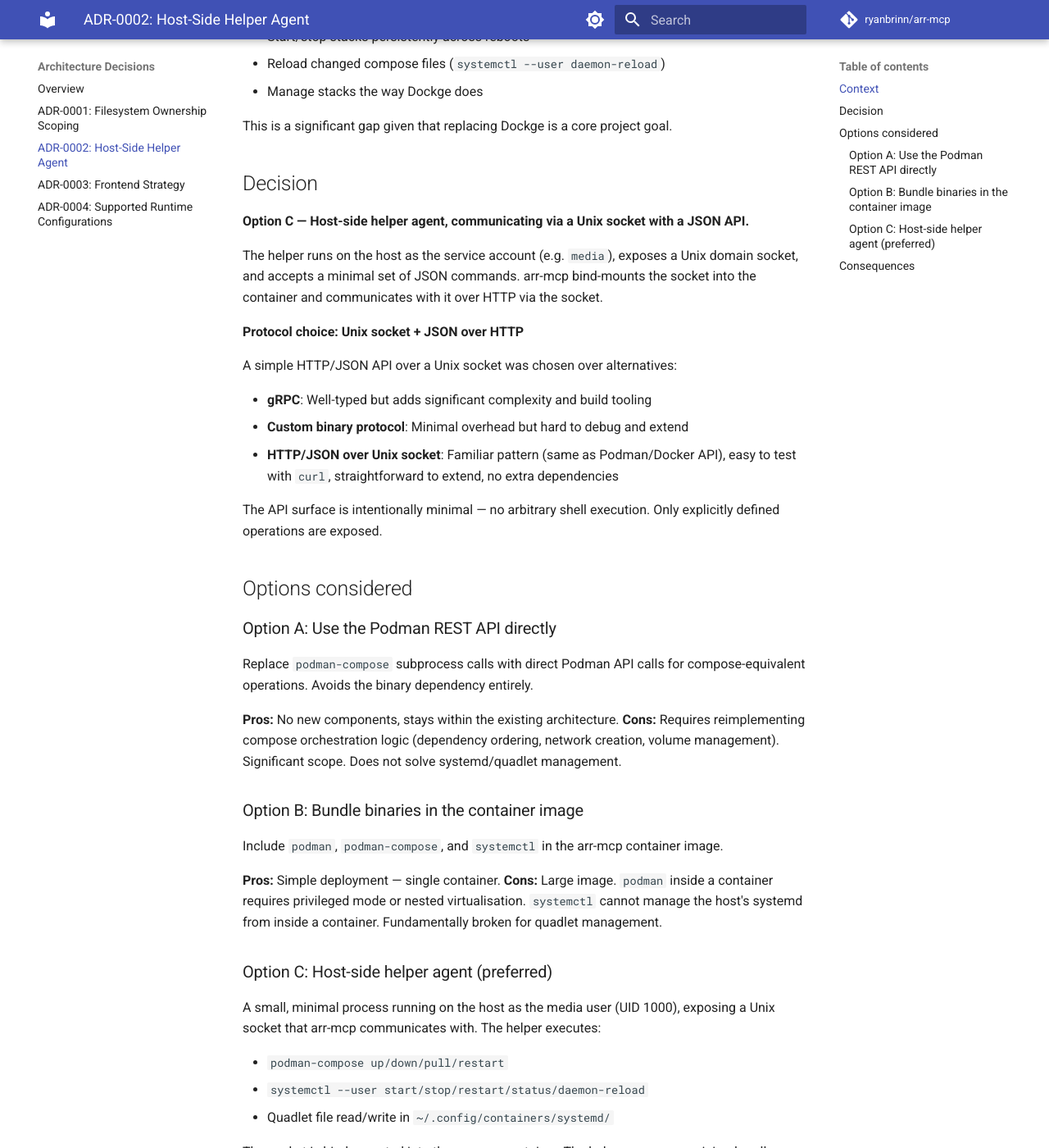
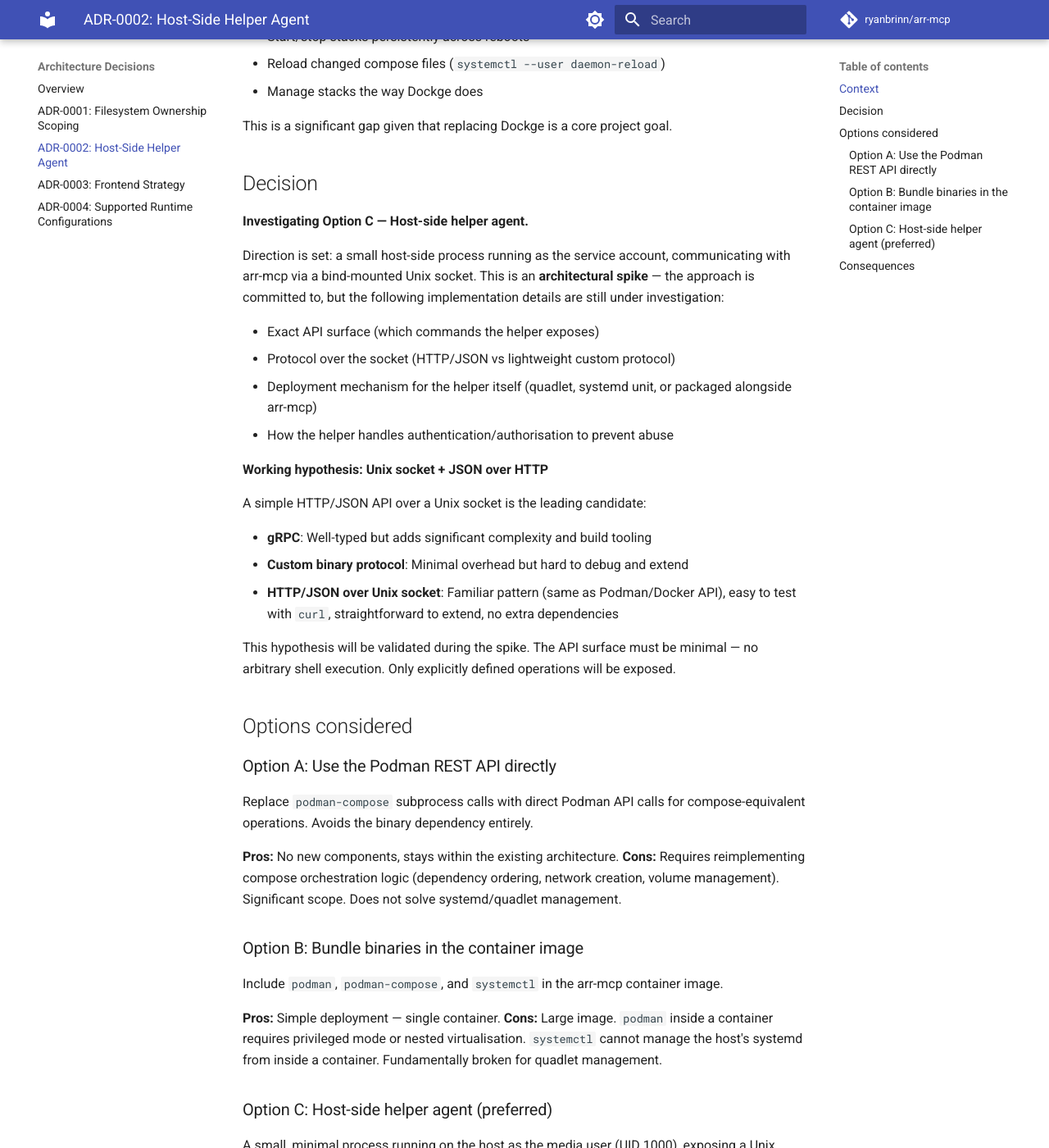
Before and after one commit to ryanbrinn/arr-mcp, an MkDocs documentation site: the page built from docs/adr/0002-host-side-helper-agent.md, in a window 1280 px wide and 1400 px high, scrolled down 795 px. Shown: the whole window at 82% size. Built offline with MkDocs 1.6.1 and Material for MkDocs 9.7.7, drawn with Linux system fonts in a browser that asks for light colours; comment, search, counter and statistics services are not loaded.

Commit message:
fix: update ADR-0002 to reflect spike status and open investigation questions

```diff
--- a/docs/adr/0002-host-side-helper-agent.md
+++ b/docs/adr/0002-host-side-helper-agent.md
@@ -25,19 +25,24 @@ This is a significant gap given that replacing Dockge is a core project goal.
 
 ## Decision
 
-**Option C — Host-side helper agent, communicating via a Unix socket with a JSON API.**
+**Investigating Option C — Host-side helper agent.**
 
-The helper runs on the host as the service account (e.g. `media`), exposes a Unix domain socket, and accepts a minimal set of JSON commands. arr-mcp bind-mounts the socket into the container and communicates with it over HTTP via the socket.
+Direction is set: a small host-side process running as the service account, communicating with arr-mcp via a bind-mounted Unix socket. This is an **architectural spike** — the approach is committed to, but the following implementation details are still under investigation:
 
-**Protocol choice: Unix socket + JSON over HTTP**
+- Exact API surface (which commands the helper exposes)
+- Protocol over the socket (HTTP/JSON vs lightweight custom protocol)
+- Deployment mechanism for the helper itself (quadlet, systemd unit, or packaged alongside arr-mcp)
+- How the helper handles authentication/authorisation to prevent abuse
 
-A simple HTTP/JSON API over a Unix socket was chosen over alternatives:
+**Working hypothesis: Unix socket + JSON over HTTP**
+
+A simple HTTP/JSON API over a Unix socket is the leading candidate:
 
 - **gRPC**: Well-typed but adds significant complexity and build tooling
 - **Custom binary protocol**: Minimal overhead but hard to debug and extend
 - **HTTP/JSON over Unix socket**: Familiar pattern (same as Podman/Docker API), easy to test with `curl`, straightforward to extend, no extra dependencies
 
-The API surface is intentionally minimal — no arbitrary shell execution. Only explicitly defined operations are exposed.
+This hypothesis will be validated during the spike. The API surface must be minimal — no arbitrary shell execution. Only explicitly defined operations will be exposed.
 
 ## Options considered
 
```
